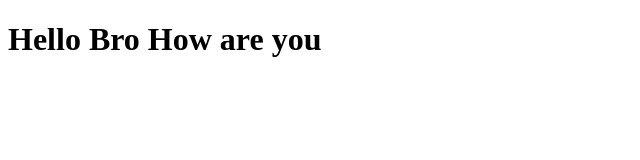
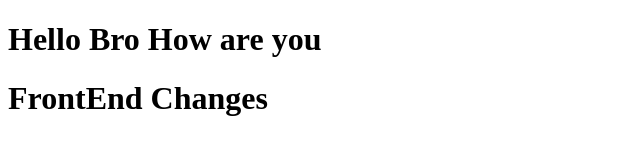
Before and after one commit to prabha55555/Github-Teaching-, a plain HTML site: page index.html in a window 1280 px wide. Shown: the whole page, without its empty margins (0-640 px from the left). Drawn offline with Linux system fonts and the light colour scheme.

Commit message:
feat : Adding the frontend changes

```diff
--- a/index.html
+++ b/index.html
@@ -7,5 +7,6 @@
 </head>
 <body>
     <h1> Hello Bro How are you </h1>
+    <h1> FrontEnd Changes</h1>
 </body>
 </html>
```
